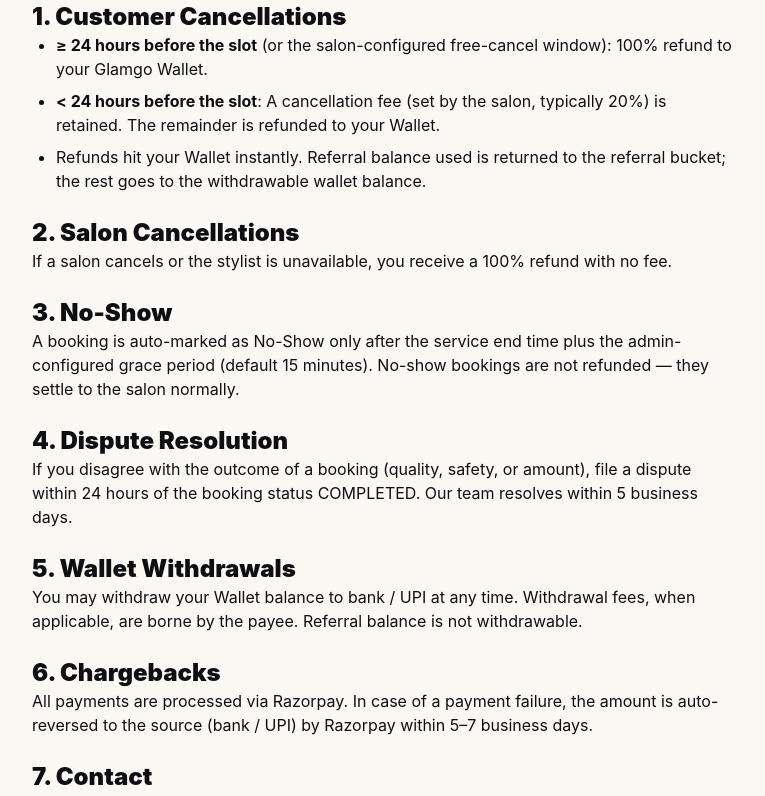
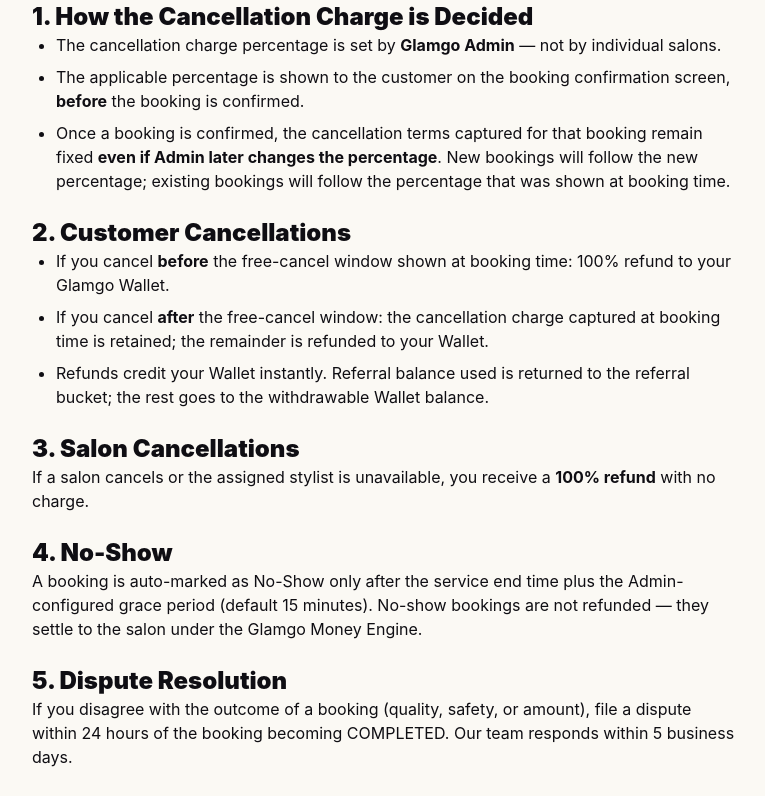
Before and after one commit to theglamgo/glamgo-website, a Next.js app: page /refund in a window 1280 px wide. Shown: the part 300-1096 px from the top of the page, without its empty margins (256-1021 px from the left). Built offline with nearby package versions, Linux system fonts and the light colour scheme.

Commit message:
Cancellation & Refund Policy — Glamgo

```diff
--- a/app/refund/page.tsx
+++ b/app/refund/page.tsx
@@ -8,30 +8,37 @@
 
       <p className="mt-6">We want every booking to end happily. If plans change, the following rules apply.</p>
 
-      <h2 className="mt-8 text-2xl font-black">1. Customer Cancellations</h2>
+      <h2 className="mt-8 text-2xl font-black">1. How the Cancellation Charge is Decided</h2>
       <ul className="list-disc pl-6 space-y-2">
-        <li><b>≥ 24 hours before the slot</b> (or the salon-configured free-cancel window): 100% refund to your Glamgo Wallet.</li>
-        <li><b>&lt; 24 hours before the slot</b>: A cancellation fee (set by the salon, typically 20%) is retained. The remainder is refunded to your Wallet.</li>
-        <li>Refunds hit your Wallet instantly. Referral balance used is returned to the referral bucket; the rest goes to the withdrawable wallet balance.</li>
+        <li>The cancellation charge percentage is set by <b>Glamgo Admin</b> — not by individual salons.</li>
+        <li>The applicable percentage is shown to the customer on the booking confirmation screen, <b>before</b> the booking is confirmed.</li>
+        <li>Once a booking is confirmed, the cancellation terms captured for that booking remain fixed <b>even if Admin later changes the percentage</b>. New bookings will follow the new percentage; existing bookings will follow the percentage that was shown at booking time.</li>
       </ul>
 
-      <h2 className="mt-6 text-2xl font-black">2. Salon Cancellations</h2>
-      <p>If a salon cancels or the stylist is unavailable, you receive a 100% refund with no fee.</p>
+      <h2 className="mt-6 text-2xl font-black">2. Customer Cancellations</h2>
+      <ul className="list-disc pl-6 space-y-2">
+        <li>If you cancel <b>before</b> the free-cancel window shown at booking time: 100% refund to your Glamgo Wallet.</li>
+        <li>If you cancel <b>after</b> the free-cancel window: the cancellation charge captured at booking time is retained; the remainder is refunded to your Wallet.</li>
+        <li>Refunds credit your Wallet instantly. Referral balance used is returned to the referral bucket; the rest goes to the withdrawable Wallet balance.</li>
+      </ul>
 
-      <h2 className="mt-6 text-2xl font-black">3. No-Show</h2>
-      <p>A booking is auto-marked as No-Show only after the service end time plus the admin-configured grace period (default 15 minutes). No-show bookings are not refunded — they settle to the salon normally.</p>
+      <h2 className="mt-6 text-2xl font-black">3. Salon Cancellations</h2>
+      <p>If a salon cancels or the assigned stylist is unavailable, you receive a <b>100% refund</b> with no charge.</p>
 
-      <h2 className="mt-6 text-2xl font-black">4. Dispute Resolution</h2>
-      <p>If you disagree with the outcome of a booking (quality, safety, or amount), file a dispute within 24 hours of the booking status COMPLETED. Our team resolves within 5 business days.</p>
+      <h2 className="mt-6 text-2xl font-black">4. No-Show</h2>
+      <p>A booking is auto-marked as No-Show only after the service end time plus the Admin-configured grace period (default 15 minutes). No-show bookings are not refunded — they settle to the salon under the Glamgo Money Engine.</p>
 
-      <h2 className="mt-6 text-2xl font-black">5. Wallet Withdrawals</h2>
-      <p>You may withdraw your Wallet balance to bank / UPI at any time. Withdrawal fees, when applicable, are borne by the payee. Referral balance is not withdrawable.</p>
+      <h2 className="mt-6 text-2xl font-black">5. Dispute Resolution</h2>
+      <p>If you disagree with the outcome of a booking (quality, safety, or amount), file a dispute within 24 hours of the booking becoming COMPLETED. Our team responds within 5 business days.</p>
 
-      <h2 className="mt-6 text-2xl font-black">6. Chargebacks</h2>
-      <p>All payments are processed via Razorpay. In case of a payment failure, the amount is auto-reversed to the source (bank / UPI) by Razorpay within 5–7 business days.</p>
+      <h2 className="mt-6 text-2xl font-black">6. Wallet Withdrawals</h2>
+      <p>You may withdraw your Wallet balance to bank / UPI at any time, subject to KYC (where applicable) and available balance. Referral balance is not withdrawable and can only be used for future bookings.</p>
 
-      <h2 className="mt-6 text-2xl font-black">7. Contact</h2>
-      <p>For any refund query: <a className="link-gold" href="mailto:support@theglamgo.com">support@theglamgo.com</a></p>
+      <h2 className="mt-6 text-2xl font-black">7. Payments &amp; Chargebacks</h2>
+      <p>All payments are processed via <b>Razorpay</b>. In case of a payment failure at gateway level, the amount is auto-reversed by Razorpay to the source (bank / UPI) within 5–7 business days.</p>
+
+      <h2 className="mt-6 text-2xl font-black">8. Contact</h2>
+      <p>For any refund query: <a className="link-gold" href="mailto:theglamgoapp@gmail.com">theglamgoapp@gmail.com</a></p>
     </article>
   );
 }
```
